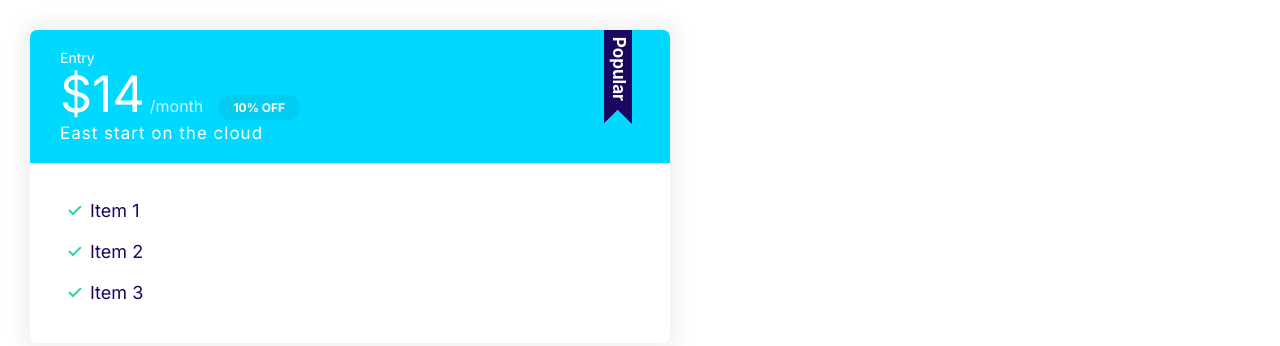
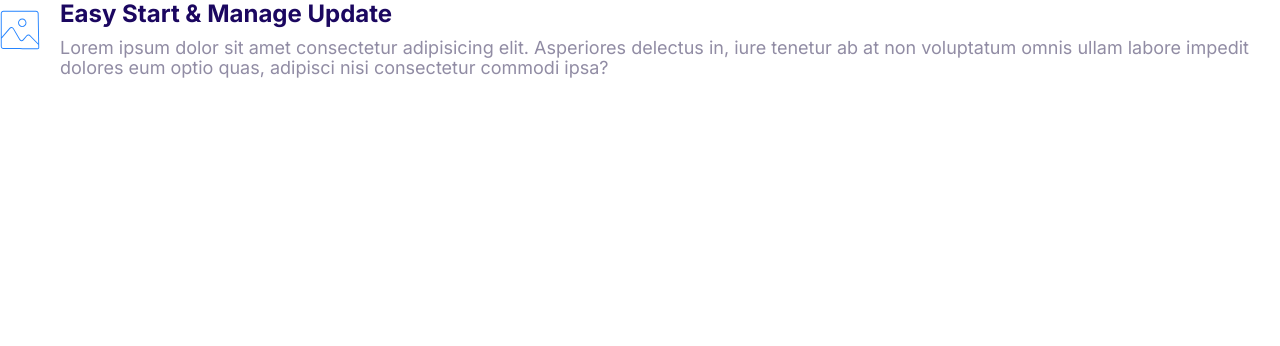
Before and after one commit to Tran-Duc-Hoa/cloud-hosting-page, a plain HTML site: page index.html in a window 1280 px wide. Drawn offline with Linux system fonts and the light colour scheme.

Commit message:
media component

```diff
--- a/css/styles.css
+++ b/css/styles.css
@@ -352,3 +352,20 @@ a {
     font-size: 1.7rem;
   }
 }
+
+/* Media */
+.media {
+  display: flex;
+}
+
+.media__title {
+  margin-top: 0;
+}
+
+.media__body {
+  margin: 0 2rem;
+}
+
+.media__image {
+  margin-top: 1rem;
+}
--- a/index.html
+++ b/index.html
@@ -15,24 +15,19 @@
     <title>Document</title>
   </head>
   <body>
-    <div style="width: 50%; margin: 30px">
-      <div class="plan plan--popular">
-        <div class="card card--secondary">
-          <header class="card__header">
-            <h3 class="plan__name">Entry</h3>
-            <span class="plan__price">$14</span>
-            <span class="plan__billing-cycle">/month</span>
-            <span class="badge badge--secondary badge--small">10% OFF</span>
-            <div class="plan__description">East start on the cloud</div>
-          </header>
-          <div class="card__body">
-            <ul class="list list--tick">
-              <li class="list__item">Item 1</li>
-              <li class="list__item">Item 2</li>
-              <li class="list__item">Item 3</li>
-            </ul>
-          </div>
-        </div>
+    <div class="media">
+      <div class="media__image">
+        <svg class="icon icon--primary">
+          <use xlink:href="images/sprite.svg#snap"></use>
+        </svg>
+      </div>
+      <div class="media__body">
+        <h3 class="media__title">Easy Start & Manage Update</h3>
+        <p>
+          Lorem ipsum dolor sit amet consectetur adipisicing elit. Asperiores delectus in, iure
+          tenetur ab at non voluptatum omnis ullam labore impedit dolores eum optio quas, adipisci
+          nisi consectetur commodi ipsa?
+        </p>
       </div>
     </div>
   </body>
```
